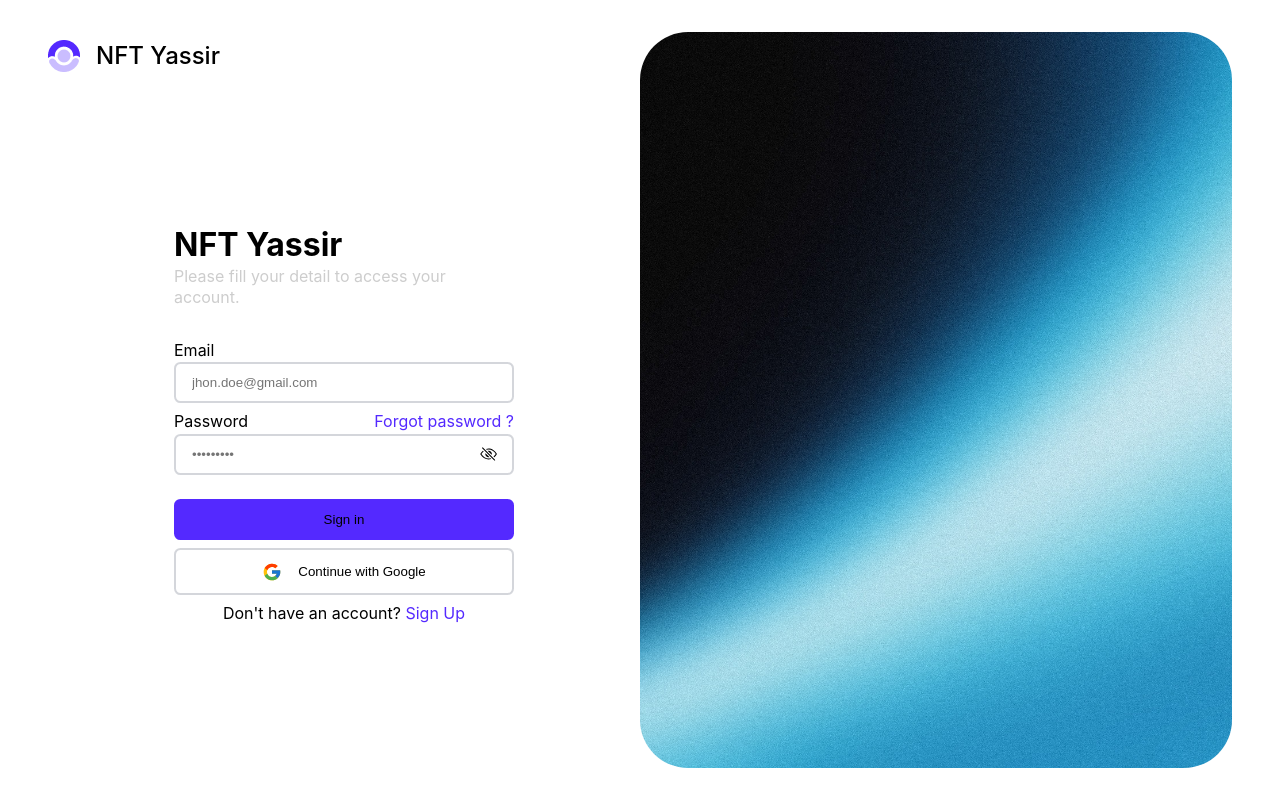
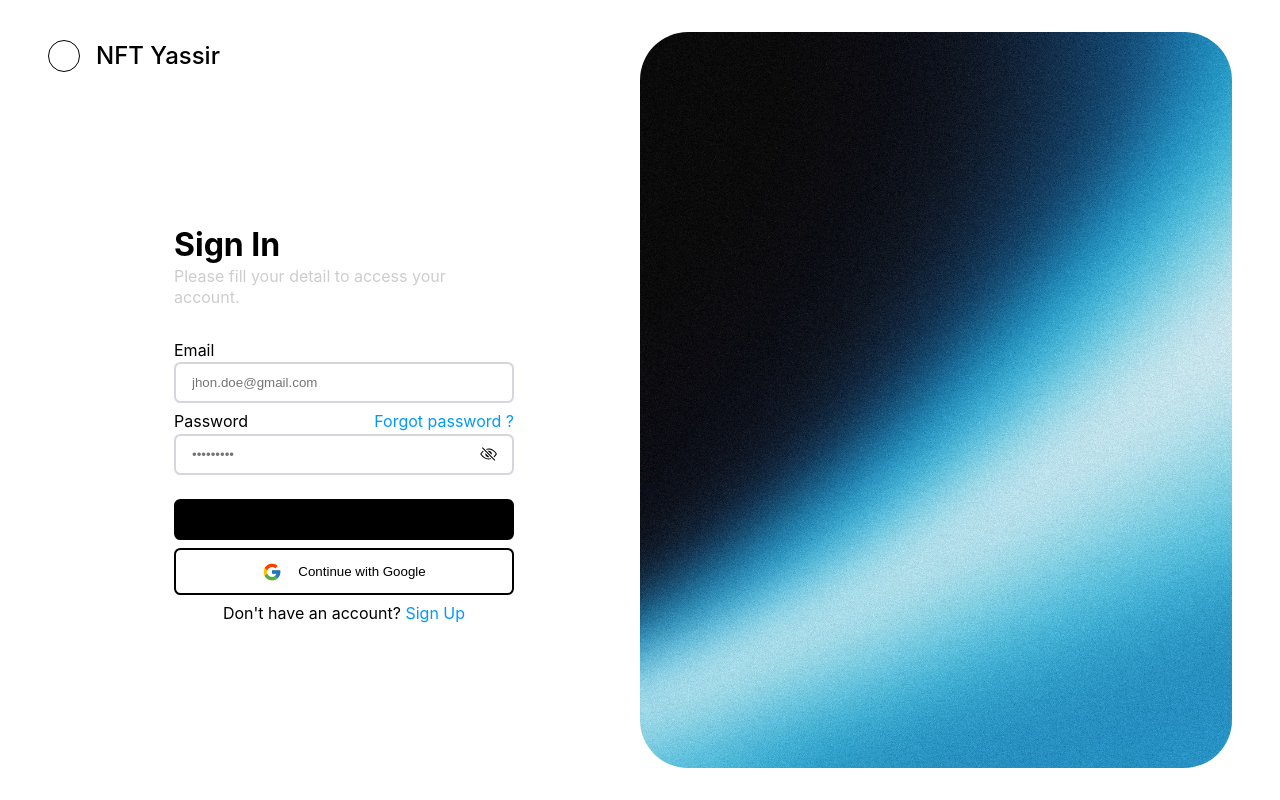
Before and after one commit to ramo4040/FullStack-User-Authentication-System-TS-React-Express-MongoDB, a React (Vite) app in the folder client/: page /login in a window 1280 px wide. Built offline with nearby package versions, Linux system fonts and the light colour scheme.

Commit message:
update UI

```diff
--- a/client/src/assets/css/auth.css
+++ b/client/src/assets/css/auth.css
@@ -40,9 +40,11 @@
     h2 {
       font-weight: 500;
     }
-    img {
+    .logo {
       width: 2rem;
       aspect-ratio: 1;
+      border-radius: 100vmin;
+      border: 1px solid black;
     }
   }
 
@@ -96,7 +98,7 @@
           justify-content: space-between;
           align-items: center;
           a {
-            color: #5429ff;
+            color: #0099ff;
             text-decoration: none;
           }
         }
@@ -125,8 +127,8 @@
       width: 100%;
 
       button {
-        background: #5429ff;
-        border: 2px solid #5429ff;
+        background: #000000;
+        border: 2px solid #000000;
         padding: 0.7rem 0;
         border-radius: 0.4rem;
         width: 100%;
@@ -138,13 +140,12 @@
           align-items: center;
           gap: 1rem;
           color: #000;
-          border: 2px solid #a4a9b278;
           background: none;
         }
       }
 
       a {
-        color: #5429ff;
+        color: #0099ff;
         text-decoration: none;
       }
     }
@@ -219,7 +220,7 @@
 }
 
 #logOut {
-  background: #5429ff;
+  background: #000;
   color: #fff;
   border: 0;
   border-radius: 0.5rem;
@@ -248,7 +249,7 @@
   align-items: center;
   gap: 0.7rem;
   svg {
-    color: #5429ff;
+    color: #0099ff;
   }
 }
 
--- a/client/src/components/Forms/AuthFom.tsx
+++ b/client/src/components/Forms/AuthFom.tsx
@@ -1,7 +1,6 @@
-import logo from '../../assets/images/Logo.png'
-
 interface IAuthForm {
   description?: string
+  title?: string
   onSubmit: (event: React.FormEvent<HTMLFormElement>) => void
   children: React.ReactNode
   hasHeader?: boolean
@@ -9,6 +8,7 @@ interface IAuthForm {
 
 const AuthForm = ({
   description,
+  title,
   onSubmit,
   children,
   hasHeader = true,
@@ -16,7 +16,7 @@ const AuthForm = ({
   return (
     <main className="form_container">
       <header>
-        <img src={logo} className="logo" />
+        <div className="logo"></div>
         <h2>NFT Yassir</h2>
       </header>
 
@@ -24,7 +24,7 @@ const AuthForm = ({
         <form onSubmit={onSubmit}>
           {hasHeader && (
             <header>
-              <h1>NFT Yassir</h1>
+              <h1>{title}</h1>
               <p>{description}</p>
             </header>
           )}
--- a/client/src/pages/Auth/LoginPage.tsx
+++ b/client/src/pages/Auth/LoginPage.tsx
@@ -57,6 +57,7 @@ const LoginPage = () => {
 
   return (
     <AuthForm
+      title="Sign In"
       description="Please fill your detail to access your account."
       onSubmit={handleSubmit}
     >
--- a/client/src/pages/Auth/RegisterPage.tsx
+++ b/client/src/pages/Auth/RegisterPage.tsx
@@ -38,6 +38,7 @@ const RegisterPage = () => {
 
   return (
     <AuthForm
+      title="Sign Up"
       description="Sign up and start exploring!"
       onSubmit={handleSubmit}
     >
```
